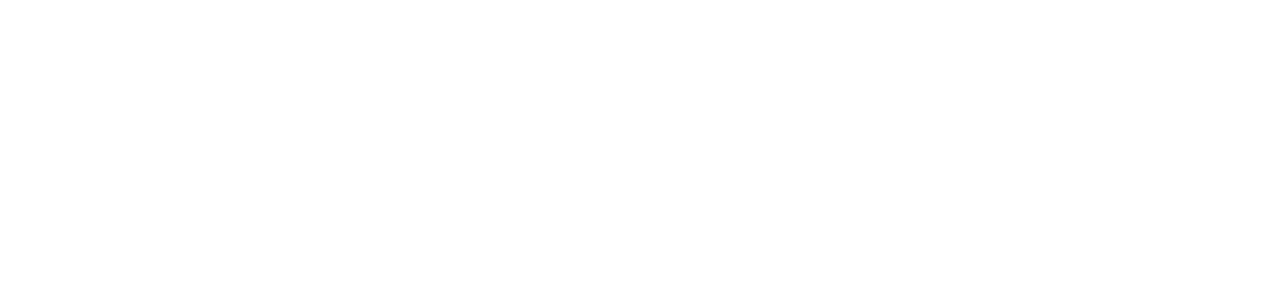
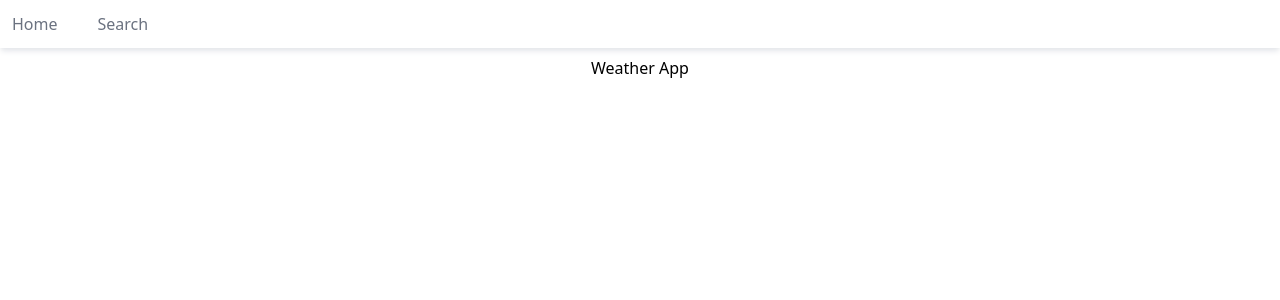
Before and after one commit to Javier-Romario/Nuxt_Weather_App, a Nuxt app: page / in a window 1280 px wide. Shown: the top 300 px of the page. Built offline with nearby package versions, Linux system fonts and the light colour scheme.

Commit message:
Add default layout with simple navbar, scaffold city and index pages

```diff
--- a/layouts/default.vue
+++ b/layouts/default.vue
@@ -1,6 +1,40 @@
-<script setup lang="ts"></script>
+<script setup lang="ts">
+const showForm = ref(false);
+const searchText = ref("");
+</script>
 
 <template>
+  <div class="h-screen flex flex-col">
+    <div class="simpleNav dark:bg-slate-800">
+      <nav
+        class="shadow-md shadow-gray-200 dark:shadow-teal-200 md:flex space-x-10 py-3 px-3"
+      >
+        <nuxt-link to="/">
+          <span class="text-base font-medium text-gray-500 hover:text-gray-900">
+            Home
+          </span>
+        </nuxt-link>
+
+        <span
+          @click="showForm = !showForm"
+          class="text-base font-medium text-gray-500 hover:text-gray-900"
+        >
+          Search
+        </span>
+
+        <form v-show="showForm">
+          <input
+            :value="searchText"
+            @blur="showForm = false"
+            class="border border-red-200"
+            type="text"
+            placeholder="Search"
+          />
+        </form>
+      </nav>
+    </div>
+    <slot />
+  </div>
 </template>
 
 <style lang="css">
--- a/pages/[city].vue
+++ b/pages/[city].vue
@@ -1,4 +1,7 @@
-<template lang="">
+<template>
+  <div class="my-10 mx-5 lg:mx-20">
+  </div>
 </template>
+
 <script setup lang="ts">
 </script>
--- a/pages/index.vue
+++ b/pages/index.vue
@@ -1,10 +1,8 @@
 <template>
-  <div class="w-100 m-5 text-4xl">
-    <h1>Weather App</h1>
-    <p class="text-sky-900 dark:text-teal-200">
-      Enter a city to find out the weather
-    </p>
-
+  <div class="w-100 mx-5 mt-3 flex-grow flex flex-col">
+    <h1 class="text-center">Weather App</h1>
+    <div class="w-100 flex flex-col justify-center items-center flex-grow">
+    </div>
   </div>
 </template>
 
```
